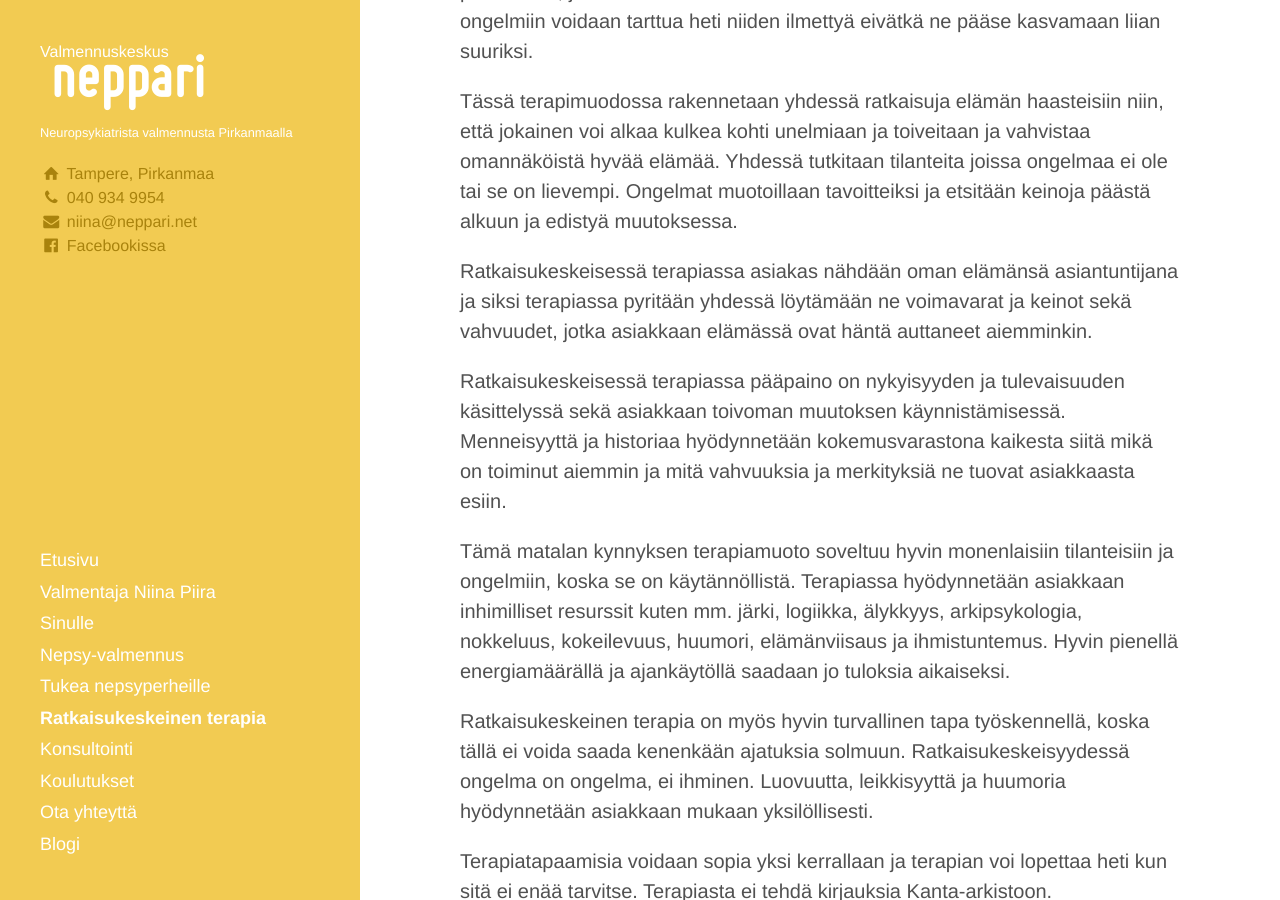
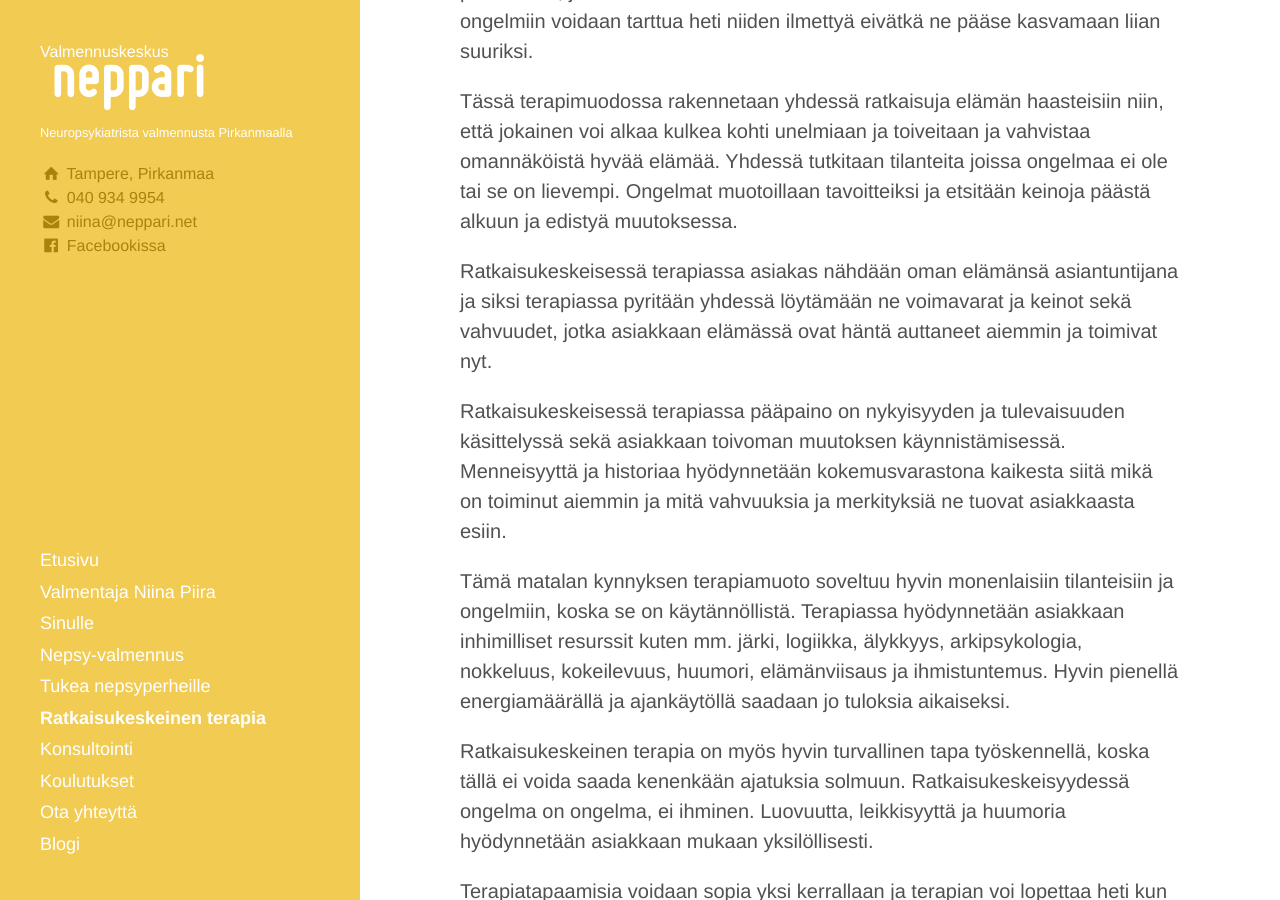
Before and after one commit to niinapiira/neppari.net, a Jekyll site: the page built from ratkaisukeskeinen-terapia.md, in a window 1280 px wide and 900 px high, scrolled down 362 px. Built offline with Jekyll 4.4.1, drawn with Linux system fonts in a browser that asks for light colours.

Commit message:
Update ratkaisukeskeinen-terapia.md

```diff
--- a/ratkaisukeskeinen-terapia.md
+++ b/ratkaisukeskeinen-terapia.md
@@ -12,7 +12,7 @@ Ratkaisukeskeinen terapia voi olla lyhytterapiaa tai pidempiaikainen terapiamuot
 
 Tässä terapimuodossa rakennetaan yhdessä ratkaisuja elämän haasteisiin niin, että jokainen voi alkaa kulkea kohti unelmiaan ja toiveitaan ja vahvistaa omannäköistä hyvää elämää. Yhdessä tutkitaan tilanteita joissa ongelmaa ei ole tai se on lievempi. Ongelmat muotoillaan tavoitteiksi ja etsitään keinoja päästä alkuun ja edistyä muutoksessa.
 
-Ratkaisukeskeisessä terapiassa asiakas nähdään oman elämänsä asiantuntijana ja siksi terapiassa pyritään yhdessä löytämään ne voimavarat ja keinot sekä vahvuudet, jotka asiakkaan elämässä ovat häntä auttaneet aiemminkin.
+Ratkaisukeskeisessä terapiassa asiakas nähdään oman elämänsä asiantuntijana ja siksi terapiassa pyritään yhdessä löytämään ne voimavarat ja keinot sekä vahvuudet, jotka asiakkaan elämässä ovat häntä auttaneet aiemmin ja toimivat nyt.
 
 Ratkaisukeskeisessä terapiassa pääpaino on nykyisyyden ja tulevaisuuden käsittelyssä sekä asiakkaan toivoman muutoksen käynnistämisessä. Menneisyyttä ja historiaa hyödynnetään kokemusvarastona kaikesta siitä mikä on toiminut aiemmin ja mitä vahvuuksia ja merkityksiä ne tuovat asiakkaasta esiin.
 
```
